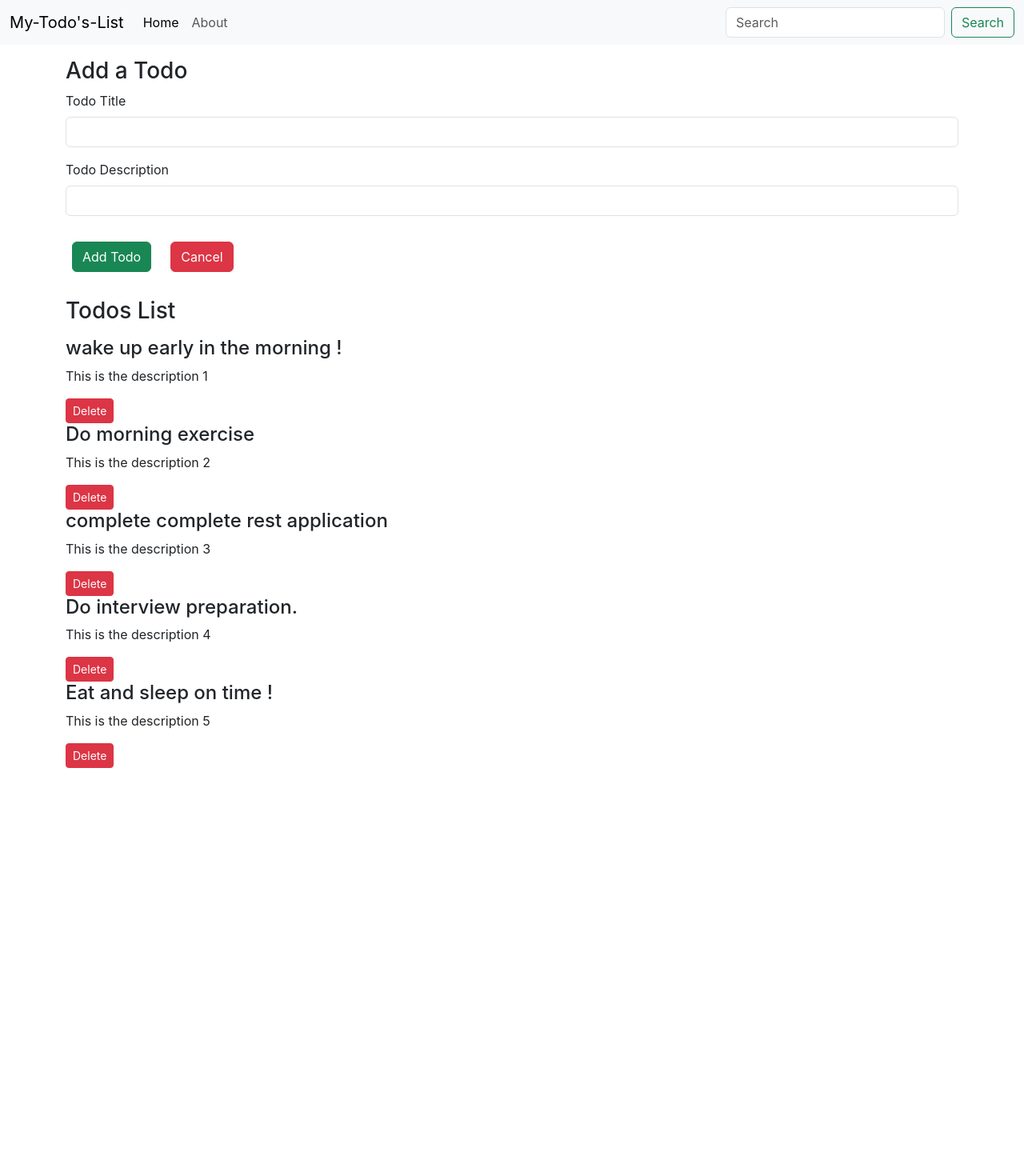
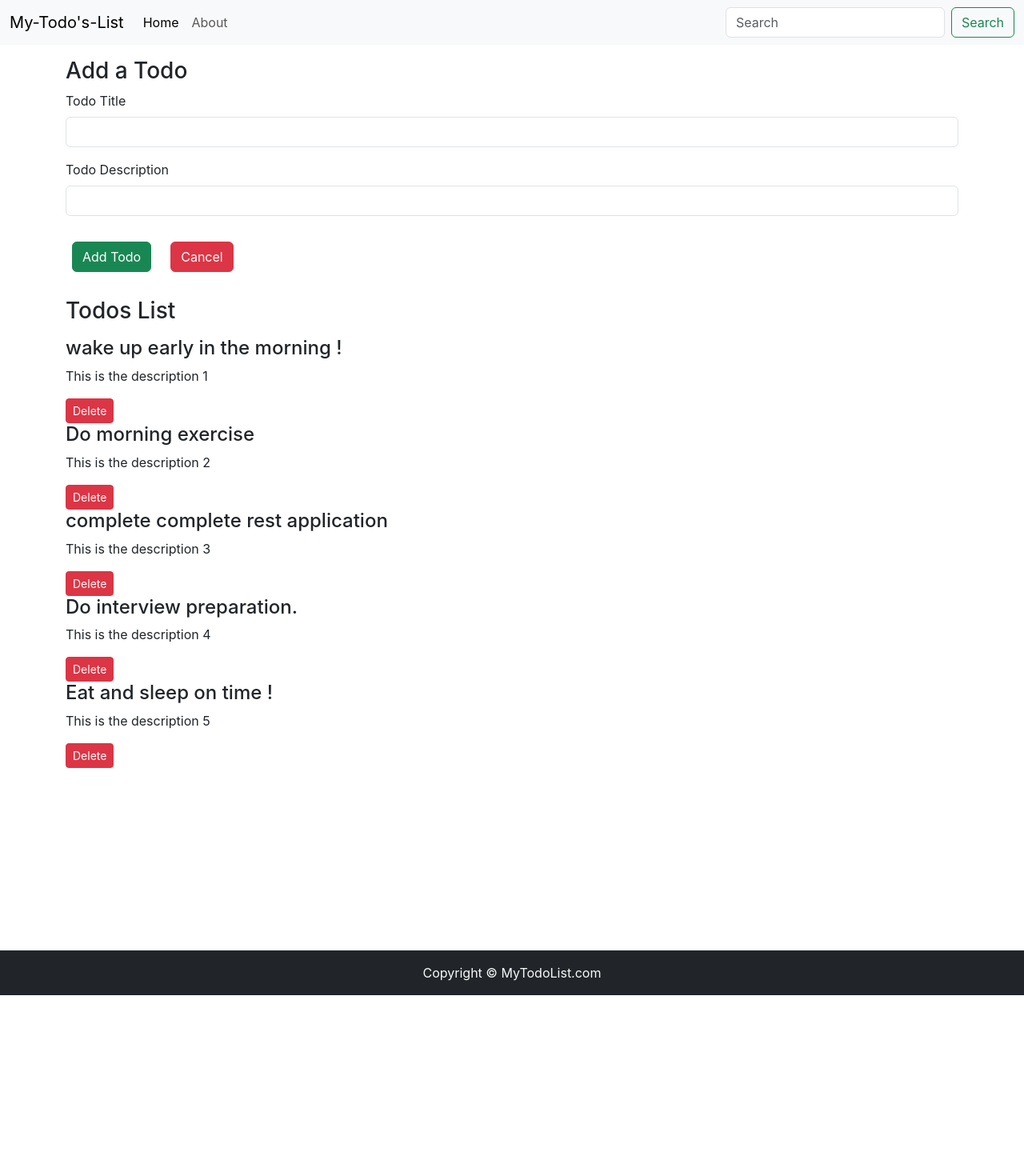
Before and after one commit to GauriHDeshpande/todo-list, a React (Create React App) app: page / in a window 1280 px wide. Shown: the top 1470 px of the page at 80% size. After the commit the page ends 1260 px from the top, so only its background shows below. Built offline with nearby package versions, Linux system fonts and the light colour scheme.

Commit message:
Changes added in footer

```diff
--- a/src/MyComponents/Footer.js
+++ b/src/MyComponents/Footer.js
@@ -1,16 +1,9 @@
 import React from 'react';
 
 export function Footer() {
-  let footerStyle = {
-    position: "relative",
-    top: "100vh",
-    width: "100%",
-    border: "2px solid red"
-  }
-
   return (
     <>
-      <footer className='bg-dark text-light' style={footerStyle}>
+      <footer className='bg-dark text-light'>
         <p className='text-center py-3'>Copyright &copy; MyTodoList.com</p>
       </footer>
     </>
--- a/src/MyComponents/Todos.js
+++ b/src/MyComponents/Todos.js
@@ -2,9 +2,13 @@ import React from 'react';
 import TodoItem from './TodoItem';
 
 export default function Todos(props) {
+  const myStyle = {
+    minHeight : "100vh",
+    margin: "50px auto"
+  }
   return (
     <>
-      <div className='container'>
+      <div className='container my-3' style={myStyle}>
         <h3 className='my-3'>Todos List</h3>
         {props.todos.length === 0 ? "No todos to display" : props.todos.map((todo) => {
           return <TodoItem todo={todo} key={todo.sno} onDelete={props.onDelete}/>
```
